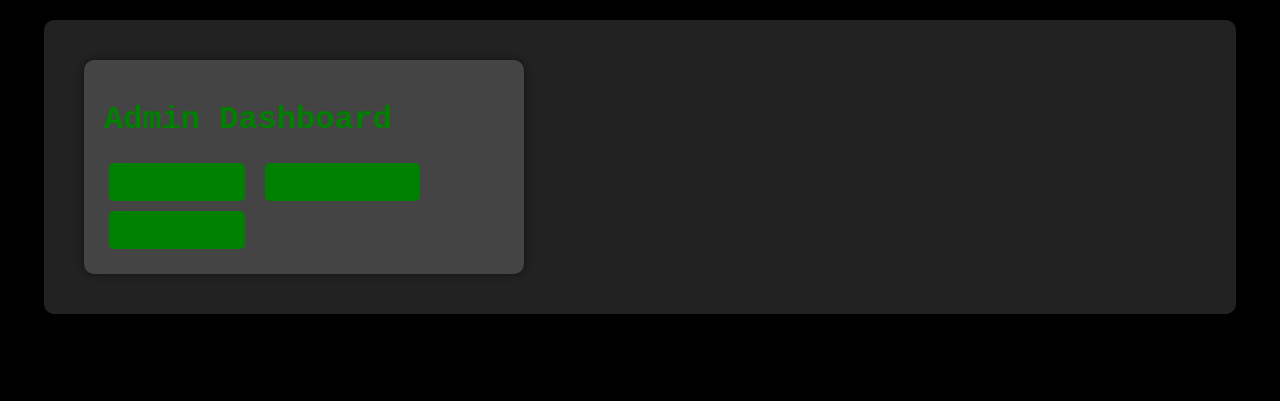
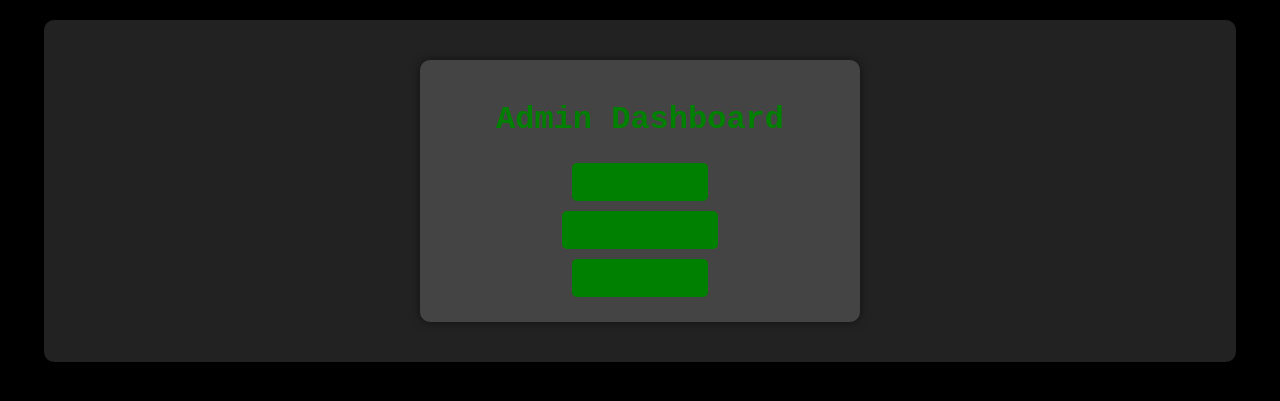
Before and after one commit to Harrywekesa/harrison, a Flask app: page /admin/dashboard in a window 1280 px wide. Shown: the part 42-443 px from the top of the page. Run offline with Flask 3, Linux system fonts and the light colour scheme; a user stored in the database is signed in.

Commit message:
editted the central card

```diff
--- a/static/css/styles.css
+++ b/static/css/styles.css
@@ -101,13 +101,17 @@
 .card {
     background-color: #444;
     padding: 20px;
-    margin: 20px;
+    margin: 20px auto; /* Center horizontally */
     border-radius: 10px;
     box-shadow: 0 0 10px rgba(0, 0, 0, 0.5);
     width: 100%;
-    max-width: 400px;
+    max-width: 400px; /* This will determine the card's maximum width */
     text-align: left;
+    display: flex; /* Optional: If you want to use flexbox inside the card */
+    flex-direction: column; /* Optional: To stack children vertically */
+    align-items: center; /* Optional: To center children inside the card */
 }
+
 
 .card h1 {
     margin-bottom: 20px;
```
